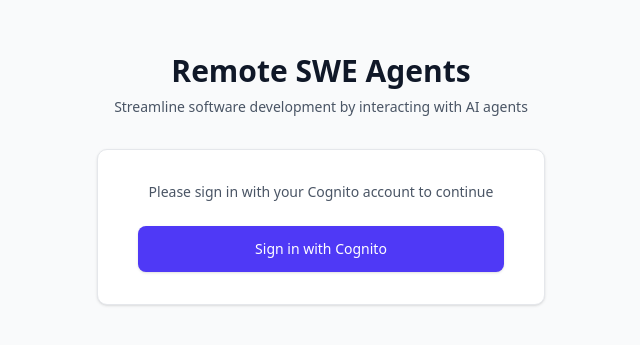
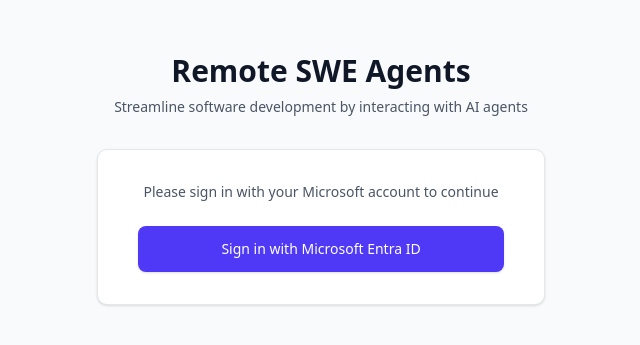
Before and after one commit to m2-sakai/remote-swe-agents-azure, a Next.js app in the folder packages/webapp/: page /sign-in in a window 1280 px wide. Shown: the part 233-578 px from the top of the page, without its empty margins (319-959 px from the left). Built offline with nearby package versions, Linux system fonts and the light colour scheme; no server answers.

Commit message:
feat: entra

```diff
--- a/packages/webapp/src/app/sign-in/page.tsx
+++ b/packages/webapp/src/app/sign-in/page.tsx
@@ -19,7 +19,7 @@ export default async function SignInPage() {
         <div className="bg-white dark:bg-gray-800 py-8 px-4 shadow sm:rounded-lg sm:px-10 border border-gray-200 dark:border-gray-700">
           <div className="flex flex-col items-center">
             <p className="mb-6 text-center text-sm text-gray-600 dark:text-gray-300">
-              Please sign in with your Cognito account to continue
+              Please sign in with your Microsoft account to continue
             </p>
 
             <Link
@@ -27,7 +27,7 @@ export default async function SignInPage() {
               className="w-full flex justify-center py-3 px-4 border border-transparent rounded-md shadow-sm text-sm font-medium text-white bg-indigo-600 hover:bg-indigo-700 dark:bg-indigo-500 dark:hover:bg-indigo-600 focus:outline-none focus:ring-2 focus:ring-offset-2 focus:ring-indigo-500 dark:focus:ring-offset-gray-800"
               prefetch={false} // prevent CORS error
             >
-              {t('signInWith', { provider: 'Cognito' })}
+              {t('signInWith', { provider: 'Microsoft Entra ID' })}
             </Link>
           </div>
         </div>
```
Also changed, not shown: 1 other file (tests, documents, lock files or other folders).
